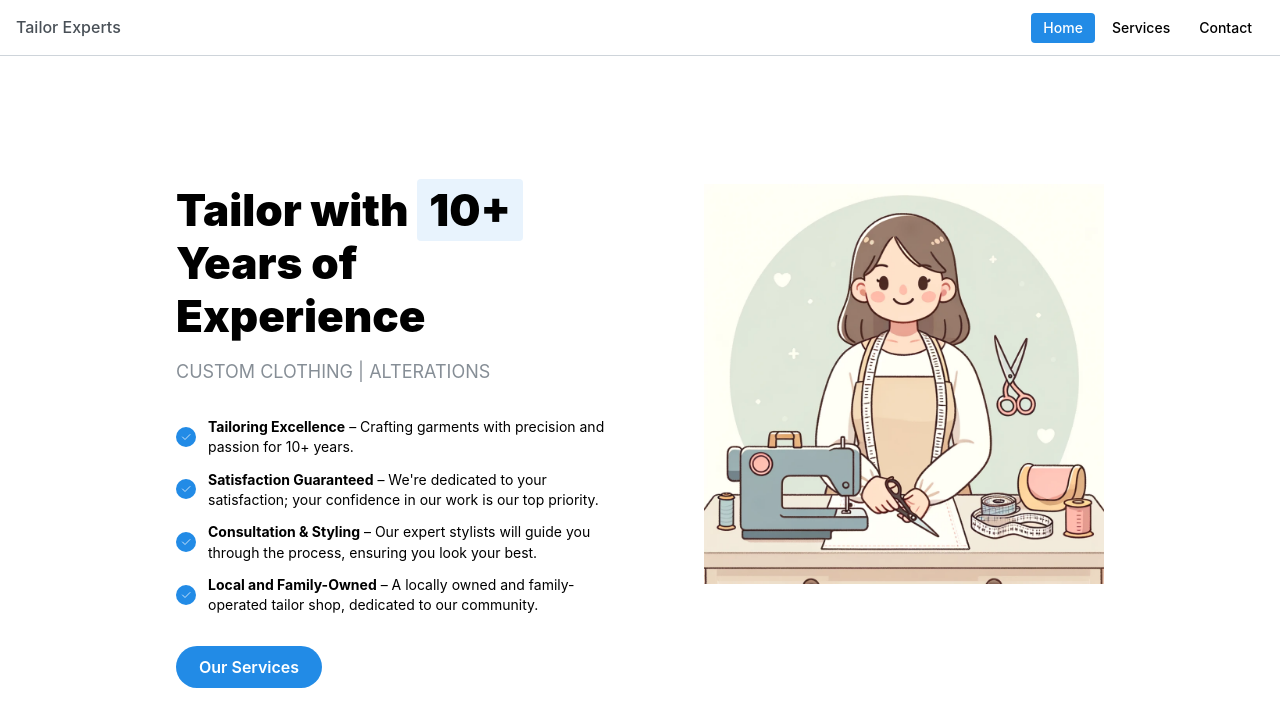
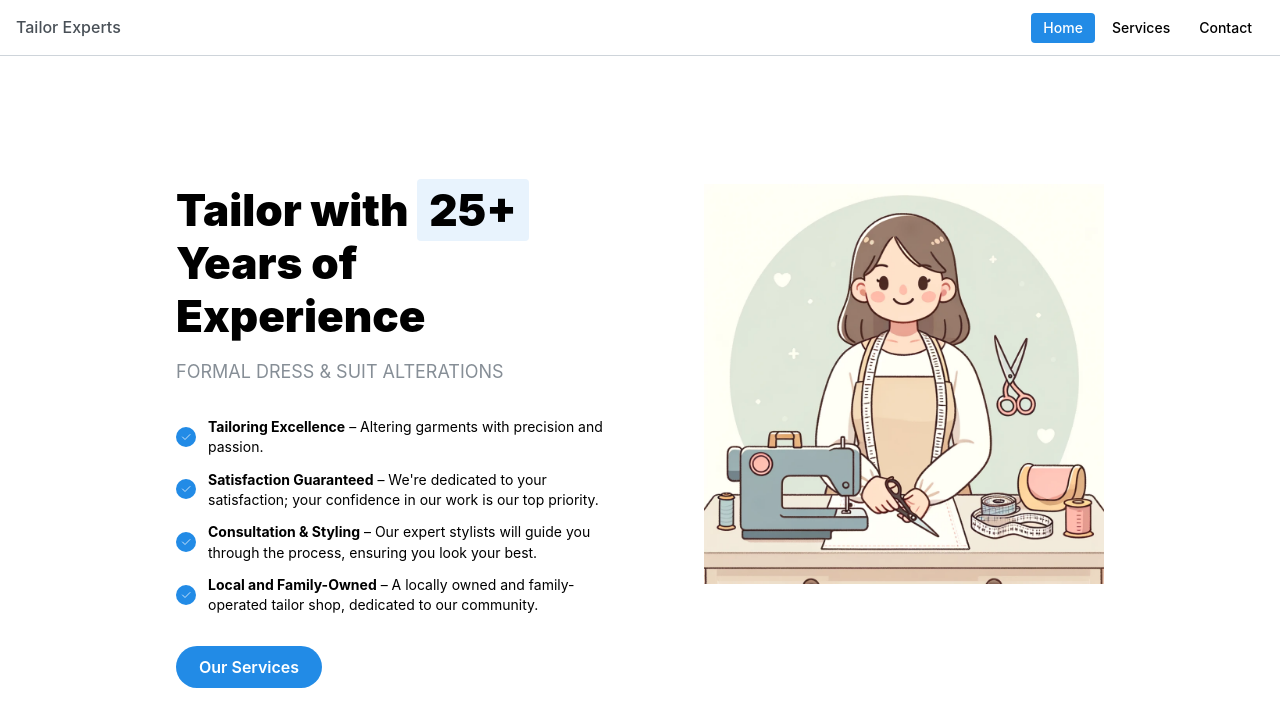
Before and after one commit to Madhurik067307/portfolio-website, a Next.js app: page / in a window 1280 px wide. Shown: the top 726 px of the page. Built offline with nearby package versions, Linux system fonts and the light colour scheme.

Commit message:
Modified hero bullets

```diff
--- a/src/components/ContactIcons/ContactIcons.tsx
+++ b/src/components/ContactIcons/ContactIcons.tsx
@@ -69,7 +69,7 @@ export function ContactIconsList() {
           <Text size="xs" className={classes.title}>
             Email
           </Text>
-          <Text className={classes.description}>hello@mantine.dev</Text>
+          <Text className={classes.description}>quyentran823@yahoo.com</Text>
         </div>
       </div>
       <div className={classes.wrapper}>
--- a/src/components/HeroBullets/HeroBullets.tsx
+++ b/src/components/HeroBullets/HeroBullets.tsx
@@ -22,11 +22,11 @@ export function HeroBullets() {
       <div className={classes.inner}>
         <div className={classes.content}>
           <Title className={classes.title}>
-            Tailor with <span className={classes.highlight}>10+</span> <br />{" "}
+            Tailor with <span className={classes.highlight}>25+</span> <br />{" "}
             Years of Experience
           </Title>
           <Text c="dimmed" mt="md" size={"lg"}>
-            CUSTOM CLOTHING | ALTERATIONS
+            FORMAL DRESS &#38; SUIT ALTERATIONS
           </Text>
 
           <List
@@ -43,16 +43,16 @@ export function HeroBullets() {
             }
           >
             <List.Item>
-              <b>Tailoring Excellence</b> – Crafting garments with precision and
-              passion for 10+ years.
+              <b>Tailoring Excellence</b> – Altering garments with precision and
+              passion.
             </List.Item>
             <List.Item>
               <b>Satisfaction Guaranteed</b> – We&apos;re dedicated to your
               satisfaction; your confidence in our work is our top priority.
             </List.Item>
             <List.Item>
-              <b>Consultation & Styling</b> – Our expert stylists will guide you
-              through the process, ensuring you look your best.
+              <b>Consultation &#38; Styling</b> – Our expert stylists will guide
+              you through the process, ensuring you look your best.
             </List.Item>
             <List.Item>
               <b>Local and Family-Owned</b> – A locally owned and
```
